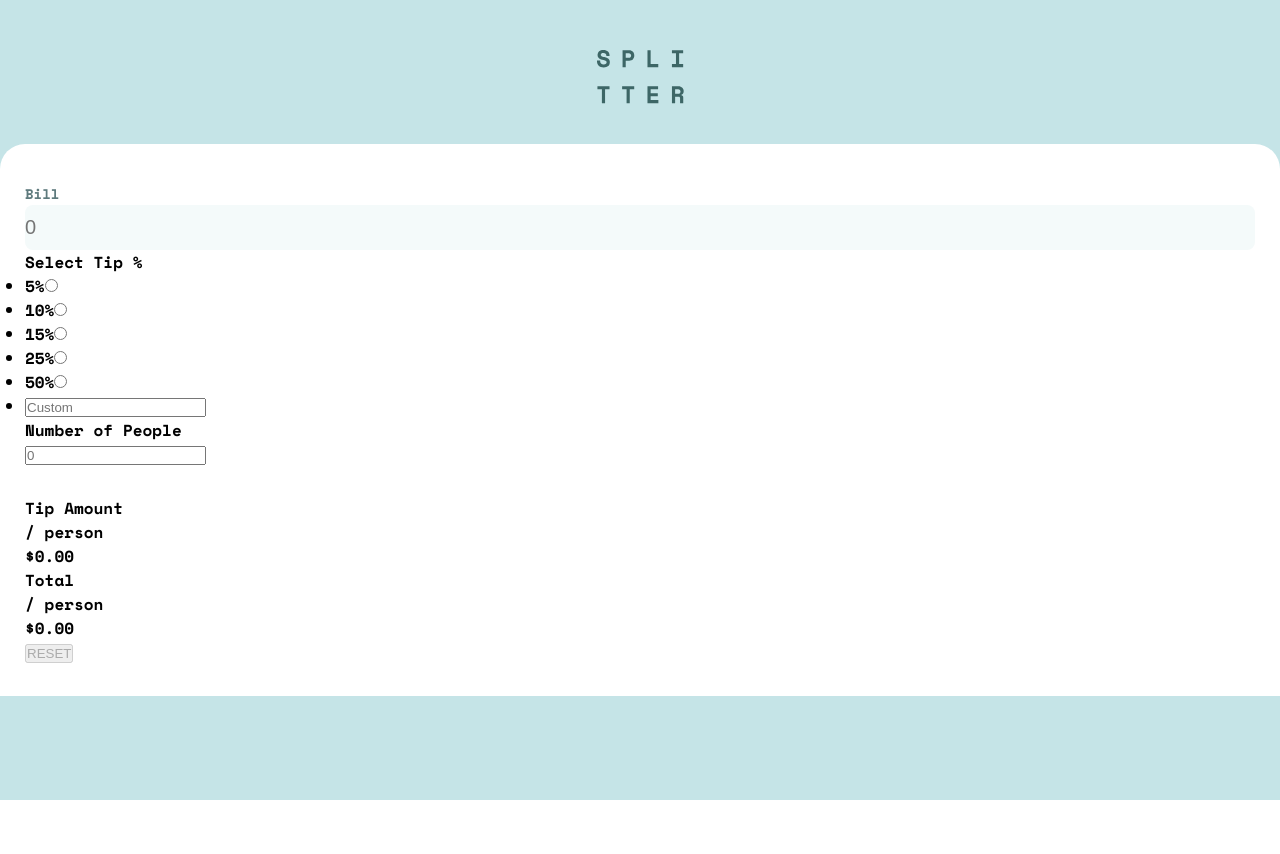
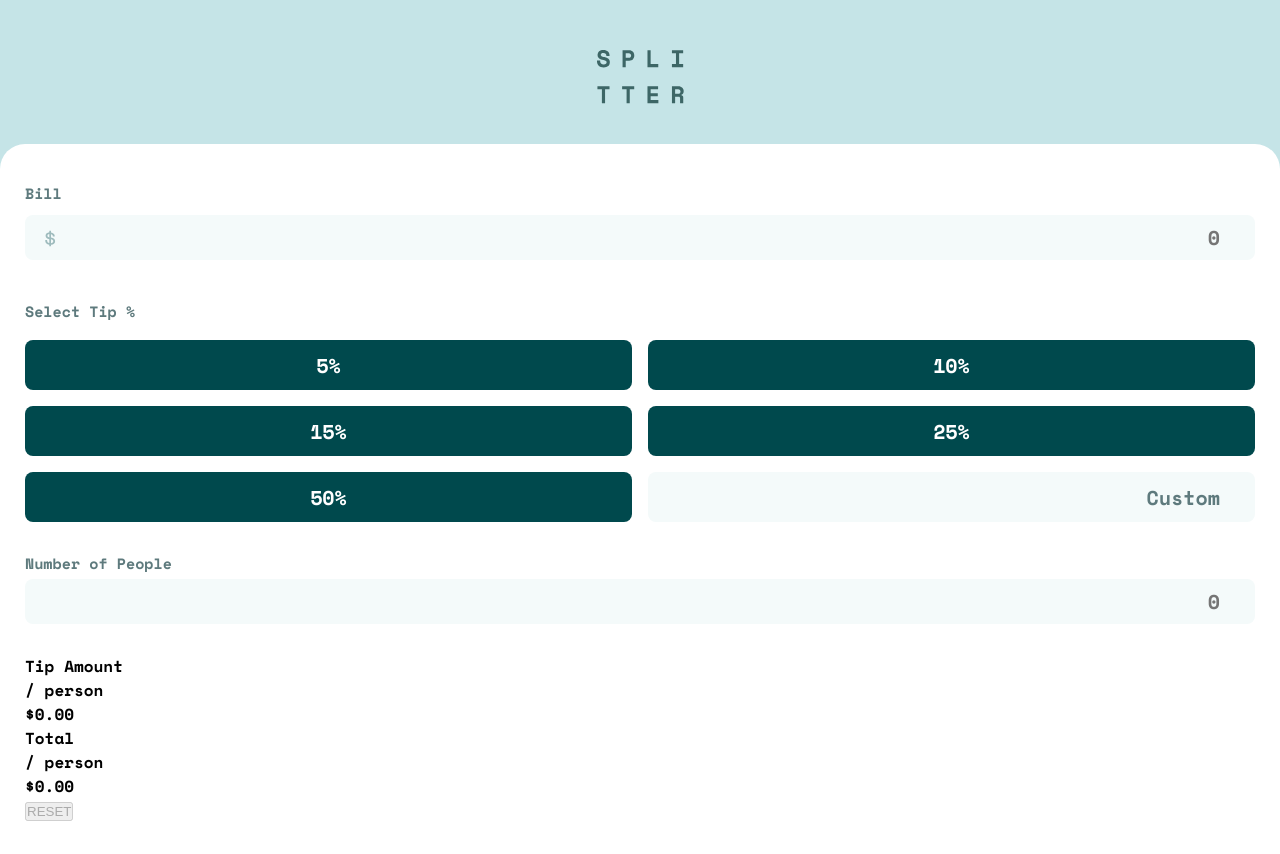
Before and after one commit to rauljariasz/tip-calculator-app, a React (Vite) app: page / in a window 1280 px wide. Before the commit the page ends 800 px from the top, so only its background shows below. Built offline with nearby package versions, Linux system fonts and the light colour scheme.

Commit message:
Estilos de inputs terminados

```diff
--- a/src/components/Inputs.jsx
+++ b/src/components/Inputs.jsx
@@ -1,5 +1,6 @@
 import { useRef, useEffect } from 'react'
 import '../styles/Inputs.scss'
+import dolarIcon from '../assets/icon-dollar.svg'
 
 function Calculator ({ values, setValues }) {
   /* Ref */
@@ -77,6 +78,15 @@ function Calculator ({ values, setValues }) {
     })
   }
 
+  /* Escuchador para el input de people (Can't be zero) */
+  useEffect(() => {
+    if (values.people === 0) {
+      inputPeople.current.classList.add('cantBeZero')
+    } else {
+      inputPeople.current.classList.remove('cantBeZero')
+    }
+  }, [values.people])
+
   return (
     <div className='inputContainer'>
       <div className='inputContainer__bill'>
@@ -84,6 +94,7 @@ function Calculator ({ values, setValues }) {
           Bill
         </label>
         <div className='inputContainer__bill-inputBill'>
+          <img src={dolarIcon} width={11} height={17} alt='Signo de dolar dentro del input' />
           <input
             type='number'
             id='bill'
@@ -94,11 +105,10 @@ function Calculator ({ values, setValues }) {
         </div>
       </div>
 
-      <div>
+      <div className='inputContainer__tip'>
         <p>Select Tip %</p>
-        <ul>
-          <li>
-            <label htmlFor='5'>5%</label>
+        <ul className='inputContainer__tip-list'>
+          <li className='inputContainer__tip-list-radio'>
             <input
               type='radio'
               name='tip'
@@ -107,9 +117,9 @@ function Calculator ({ values, setValues }) {
               onFocus={saveFocusTip}
               ref={cinco}
             />
+            <label htmlFor='5'>5%</label>
           </li>
-          <li>
-            <label htmlFor='10'>10%</label>
+          <li className='inputContainer__tip-list-radio'>
             <input
               type='radio'
               name='tip'
@@ -118,9 +128,9 @@ function Calculator ({ values, setValues }) {
               onFocus={saveFocusTip}
               ref={diez}
             />
+            <label htmlFor='10'>10%</label>
           </li>
-          <li>
-            <label htmlFor='15'>15%</label>
+          <li className='inputContainer__tip-list-radio'>
             <input
               type='radio'
               name='tip'
@@ -129,9 +139,9 @@ function Calculator ({ values, setValues }) {
               onFocus={saveFocusTip}
               ref={quince}
             />
+            <label htmlFor='15'>15%</label>
           </li>
-          <li>
-            <label htmlFor='25'>25%</label>
+          <li className='inputContainer__tip-list-radio'>
             <input
               type='radio'
               name='tip'
@@ -140,9 +150,9 @@ function Calculator ({ values, setValues }) {
               onFocus={saveFocusTip}
               ref={veinticinco}
             />
+            <label htmlFor='25'>25%</label>
           </li>
-          <li>
-            <label htmlFor='50'>50%</label>
+          <li className='inputContainer__tip-list-radio'>
             <input
               type='radio'
               name='tip'
@@ -151,9 +161,11 @@ function Calculator ({ values, setValues }) {
               onFocus={saveFocusTip}
               ref={cincuenta}
             />
+            <label htmlFor='50'>50%</label>
           </li>
           <li>
             <input
+              className='inputContainer__tip-list-custom'
               placeholder='Custom'
               type='number'
               onFocus={unchecked}
@@ -164,16 +176,15 @@ function Calculator ({ values, setValues }) {
         </ul>
       </div>
 
-      <div>
-        <label htmlFor='people'>
+      <div className='inputContainer__people'>
+        <div className='inputContainer__people-title'>
           <p>Number of People</p>
-          {values.people === 0 ? <p>Can't be zero</p> : null}
-        </label>
+          {values.people === 0 && <p className='cantBe'>Can't be zero</p>}
+        </div>
 
-        <div>
+        <div className='inputContainer__people-input'>
           <input
             type='number'
-            id='people'
             placeholder='0'
             onChange={savePeople}
             ref={inputPeople}
--- a/src/styles/Inputs.scss
+++ b/src/styles/Inputs.scss
@@ -3,12 +3,20 @@
 .inputContainer {
   margin-bottom: 3rem;
   &__bill {
+    height: auto;
     & > label {
-      font-size: 1.4rem;
+      font-size: 1.5rem;
       color: $darkGrayishCyan;
     }
     &-inputBill {
+      margin: 1rem 0 4rem;
       height: 4.5rem;
+      position: relative;
+      & > img {
+        position: absolute;
+        left: 2rem;
+        top: calc(50% -  8px);
+      }
       & > input {
         width: 100%;
         height: 100%;
@@ -17,13 +25,132 @@
         background-color: $veryLightGrayishCyan;
         border-radius: 0.8rem;
         font-size: 2rem;
+        font-family: 'Space Mono', monospace;
+        text-align: end;
+        padding-right: 2rem;
+        color: $veryDarkCyan;
         &::placeholder {
           font-size: 2rem;
         }
         &:hover {
           outline: 2px solid $strongCyan;
         }
+        &:focus {
+          outline: 2px solid $veryDarkCyan;
+        }
+      }
+    }
+  }
+  &__tip {
+    height: auto;
+    & > p {
+      font-size: 1.5rem;
+      color: $darkGrayishCyan;
+    }
+    &-list {
+      width: 100%;
+      list-style: none;
+      display: grid;
+      grid-template-columns: repeat(2, minmax(15rem, 1fr));
+      gap: 1.6rem;
+      margin-top: 1.8rem;
+      margin-bottom: 3rem;
+      &-radio {
+        & > label {
+          display: flex;
+          width: 100%;
+          height: 5rem;
+          align-items: center;
+          justify-content: center;
+          background-color: $veryDarkCyan;
+          border-radius: 8px;
+          font-size: 2rem;
+          color: $white;
+          transition: all 0.4s;
+          &:hover {
+            background-color: $bg;
+            color: $veryDarkCyan;
+          }
+        }
+        & > input {
+          position: absolute;
+          left: -1000px;
+          &:checked ~ label {
+            background-color: $strongCyan;
+            color: $veryDarkCyan;
+          }
+        }
+      }
+      &-custom {
+        font-family: 'Space Mono', monospace;
+        width: 100%;
+        height: 100%;
+        background-color: $veryLightGrayishCyan;
+        border-radius: 8px;
+        border: none;
+        outline: 2px transparent;
+        font-size: 2rem;
+        text-align: end;
+        padding-right: 2rem;
+        color: $veryDarkCyan;
+        &:hover {
+          outline: 2px solid $strongCyan;
+        }
+        &:focus {
+          outline: 2px solid $veryDarkCyan;
+        }
+        &::placeholder {
+          font-size: 2rem;
+          color: $darkGrayishCyan;
+          font-family: 'Space Mono', monospace;
+        }
+      }
+    }
+  }
+  &__people {
+    height: auto;
+    &-title {
+      display: flex;
+      justify-content: space-between;
+      align-items: end;
+      width: 100%;
+      font-size: 1.5rem;
+      color: $darkGrayishCyan;
+    }
+    &-input {
+      width: 100%;
+      height: 4.5rem;
+      margin-top: 0.5rem;
+      & > input {
+        width: 100%;
+        height: 100%;
+        outline: 2px transparent red;
+        border: none;
+        background-color: $veryLightGrayishCyan;
+        border-radius: 0.8rem;
+        font-size: 2rem;
+        font-family: 'Space Mono', monospace;
+        text-align: end;
+        padding-right: 2rem;
+        color: $veryDarkCyan;
+        &::placeholder {
+          font-size: 2rem;
+        }
+        &:hover {
+          outline: 2px solid $strongCyan;
+        }
+        &:focus {
+          outline: 2px solid $veryDarkCyan;
+        }
       }
     }
   }
 }
+
+.cantBeZero {
+  outline: 2px solid red !important;
+}
+.cantBe {
+  color: red;
+  font-size: 1.3rem;
+}
```
